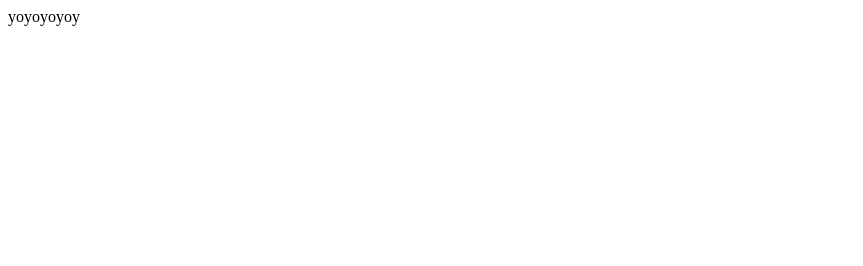
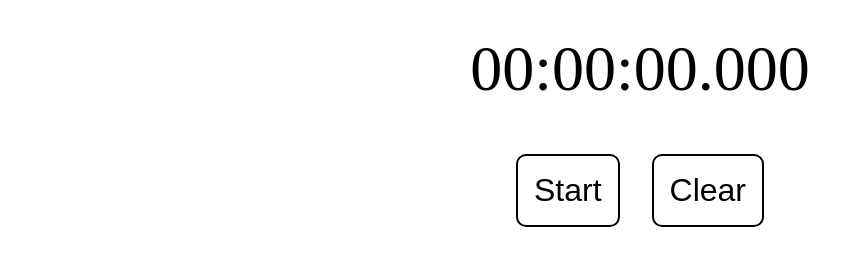
Before and after one commit to bpk68/true-meeting-cost, a Gatsby site: page / in a window 1280 px wide. Shown: the whole page, without its empty margins (0-863 px from the left). Built offline with nearby package versions, Linux system fonts and the light colour scheme; Gatsby itself is replaced by a stand-in of ours.

Commit message:
add stopwatch component

```diff
--- /dev/null
+++ b/src/components/Stopwatch.js
@@ -0,0 +1,66 @@
+import React, { useEffect, useRef, useState } from "react";
+import styled from "styled-components";
+
+const Button = styled.button`
+  font-size: 2rem;
+  padding: 1rem;
+  margin: 1rem;
+  background: transparent;
+  color: ${props => props.theme.dark};
+  border: 2px solid ${props => props.theme.dark};
+  border-radius: 10px;
+  &:hover {
+    transform: translateY(-3px);
+    transition: all 0.2s;
+    box-shadow: 0px 2px 2px rgba(0, 0, 0, 0.8);
+  }
+`;
+
+const Label = styled.label`
+  display: block;
+  font-size: 4rem;
+  margin: 2rem;
+  background: transparent;
+  color: ${props => props.theme.dark};
+  text-align: center;
+`;
+
+const time = ms => {
+  return new Date(ms).toISOString().slice(11, -1);
+};
+
+export const Stopwatch = () => {
+  const [lapse, setLapse] = useState(0);
+  const [running, setRunning] = useState(false);
+  const intervalRef = useRef(null);
+
+  useEffect(() => {
+    return () => clearInterval(intervalRef.current);
+  }, []);
+
+  const handleRunClick = () => {
+    if (running) {
+      clearInterval(intervalRef.current);
+    } else {
+      const startTime = Date.now() - lapse;
+      intervalRef.current = setInterval(() => {
+        setLapse(Date.now() - startTime);
+      }, 0);
+    }
+    setRunning(!running);
+  };
+
+  const handleClearClick = () => {
+    clearInterval(intervalRef.current);
+    setLapse(0);
+    setRunning(false);
+  };
+
+  return (
+    <div style={{ textAlign: "center" }}>
+      <Label>{time(lapse)}</Label>
+      <Button onClick={handleRunClick}>{running ? "Stop" : "Start"}</Button>
+      <Button onClick={handleClearClick}>Clear</Button>
+    </div>
+  );
+};
--- a/src/pages/index.js
+++ b/src/pages/index.js
@@ -1,5 +1,10 @@
-import React from 'react'
+import React from "react";
+import { Stopwatch } from "../components/Stopwatch";
 
 export default () => {
-  return <>yoyoyoyoy</>
-}
+  return (
+    <>
+      <Stopwatch></Stopwatch>
+    </>
+  );
+};
```
